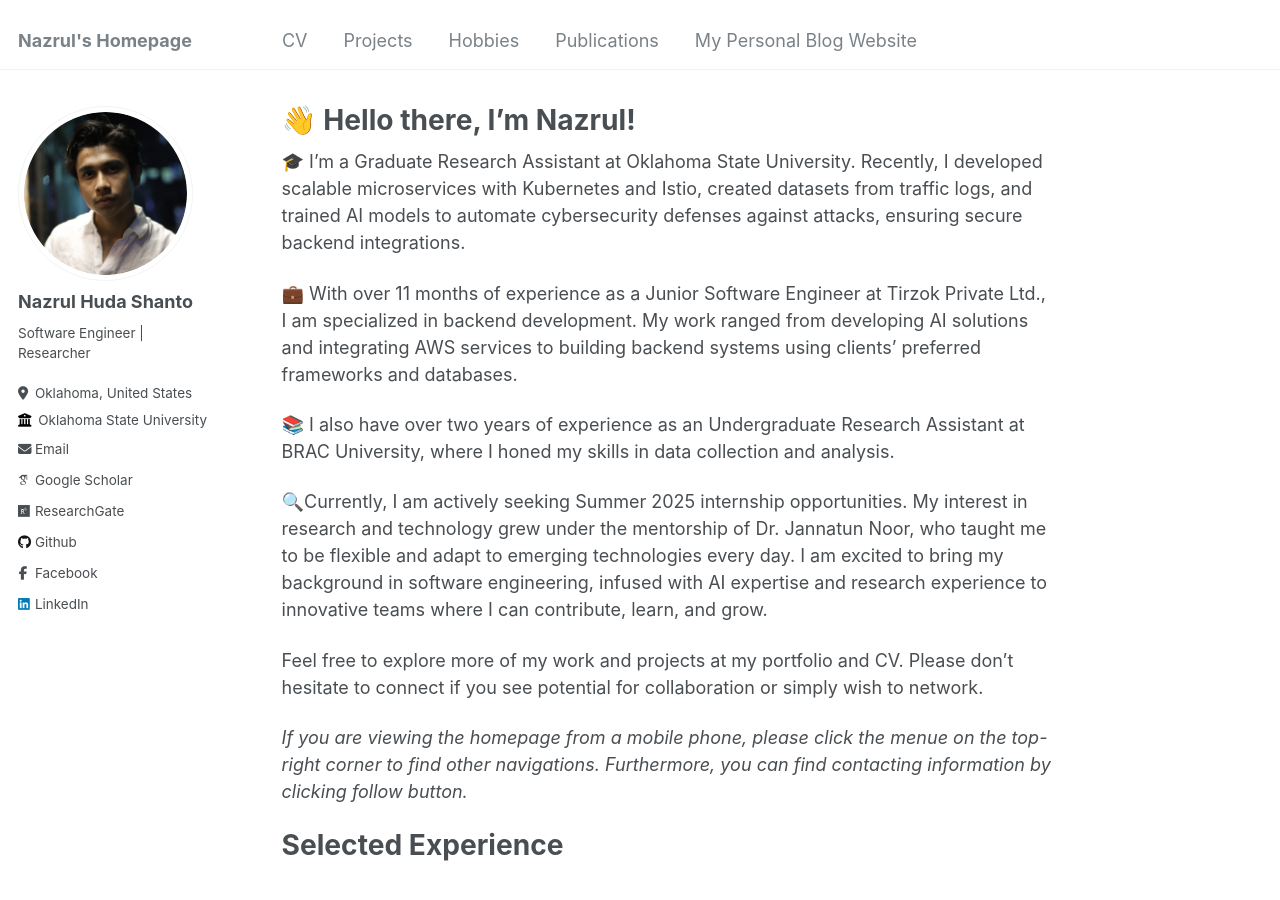
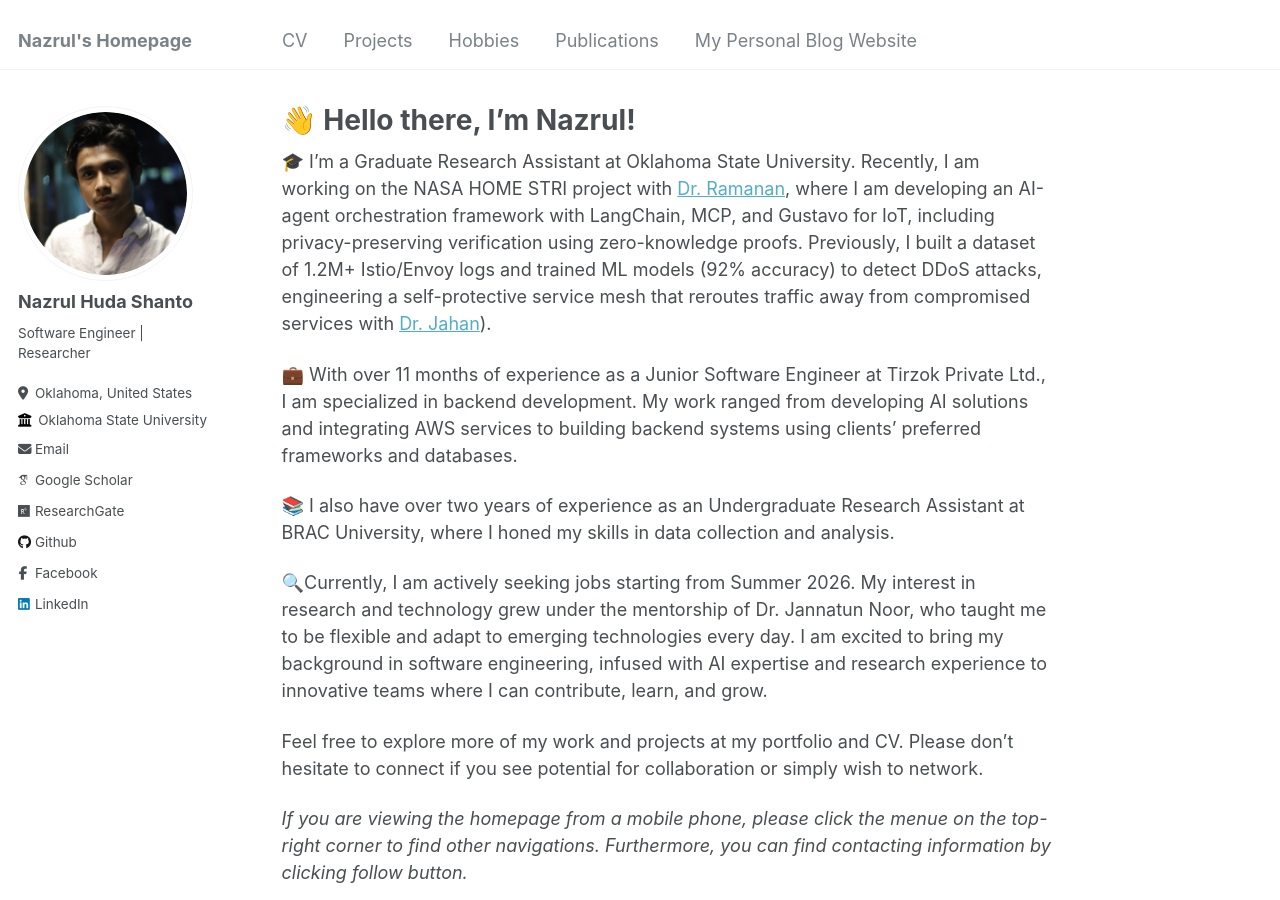
Before and after one commit to nazrulhuda/portfolio, a Jekyll site: the page built from _pages/about.md, in a window 1280 px wide and 900 px high. Built offline with Jekyll 4.4.1, drawn with Linux system fonts in a browser that asks for light colours; some web fonts are replaced.

Commit message:
Update about.md

```diff
--- a/_pages/about.md
+++ b/_pages/about.md
@@ -10,7 +10,7 @@ redirect_from:
 
 
 
-🎓 I'm a Graduate Research Assistant at Oklahoma State University. Recently, I developed scalable microservices with Kubernetes and Istio, created datasets from traffic logs, and trained AI models to automate cybersecurity defenses against attacks, ensuring secure backend integrations.
+🎓 I'm a Graduate Research Assistant at Oklahoma State University. Recently, I am working on the NASA HOME STRI project with [Dr. Ramanan]([https://kramasoft.com/landing](https://ceat.okstate.edu/iem/people/ramanan-faculty-profile.html)), where I am developing an AI-agent orchestration framework with LangChain, MCP, and Gustavo for IoT, including privacy-preserving verification using zero-knowledge proofs. Previously, I built a dataset of 1.2M+ Istio/Envoy logs and trained ML models (92% accuracy) to detect DDoS attacks, engineering a self-protective service mesh that reroutes traffic away from compromised services with [Dr. Jahan]([https://experts.okstate.edu/sharmin.jahan)).
 
 
 💼 With over 11 months of experience as a Junior Software Engineer at Tirzok Private Ltd., I am specialized in backend development. My work ranged from developing AI solutions and integrating AWS services to building backend systems using clients' preferred frameworks and databases.
@@ -18,7 +18,7 @@ redirect_from:
 
 📚 I also have over two years of experience as an Undergraduate Research Assistant at BRAC University, where I honed my skills in data collection and analysis.
 
-🔍Currently, I am actively seeking Summer 2025 internship opportunities. My interest in research and technology grew under the mentorship of Dr. Jannatun Noor, who taught me to be flexible and adapt to emerging technologies every day. I am excited to bring my background in software engineering, infused with AI expertise and research experience to innovative teams where I can contribute, learn, and grow.
+🔍Currently, I am actively seeking jobs starting from Summer 2026. My interest in research and technology grew under the mentorship of Dr. Jannatun Noor, who taught me to be flexible and adapt to emerging technologies every day. I am excited to bring my background in software engineering, infused with AI expertise and research experience to innovative teams where I can contribute, learn, and grow.
 
 Feel free to explore more of my work and projects at my portfolio and CV. Please don't hesitate to connect if you see potential for collaboration or simply wish to network.
 
```
